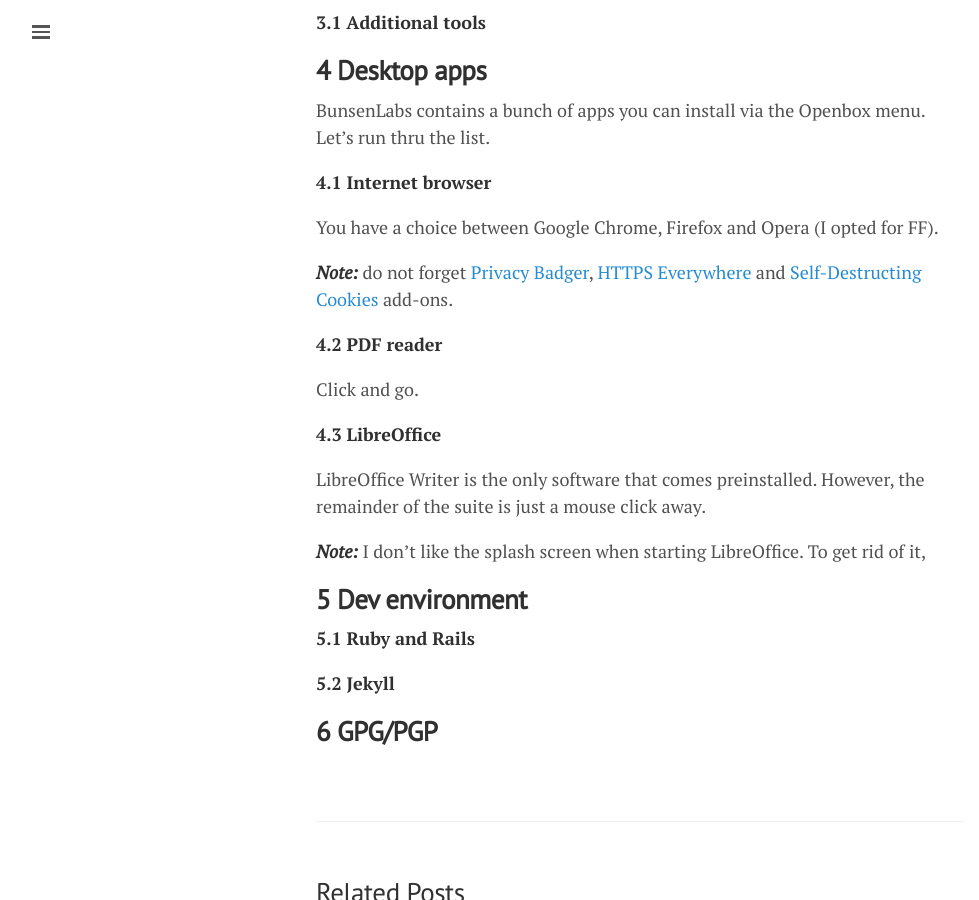
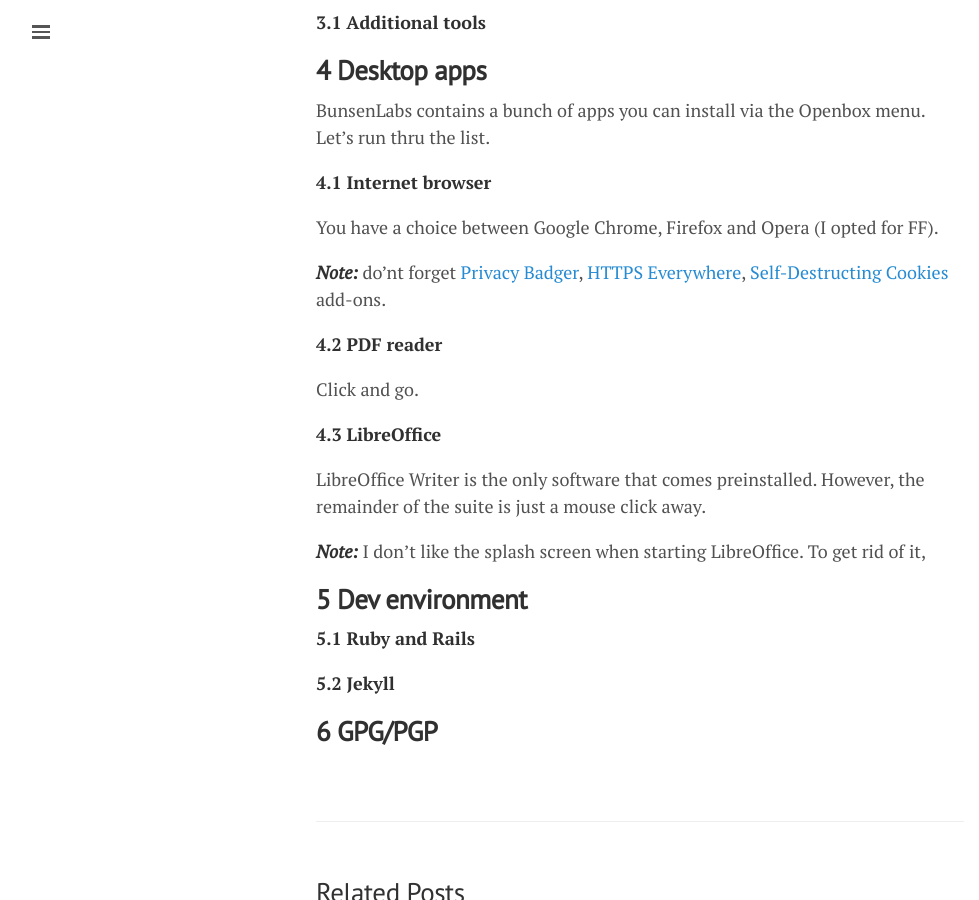
Before and after one commit to lgeurts/lgeurts.github.io, a Jekyll site: the page built from _posts/2017-07-11-bunsenlabs-linux-setup-notes-for dell-inspiron-6000.md, in a window 1280 px wide and 900 px high, scrolled down 2087 px. Shown: the whole window, without its empty margins (0-979 px from the left). Built offline with Jekyll 4.4.1, drawn with Linux system fonts in a browser that asks for light colours; nearby versions of some CDN libraries; comment, search, counter and statistics services are not loaded.

Commit message:
Update 2017-07-11-bunsenlabs-linux-setup-notes-for dell-inspiron-6000.md

```diff
--- a/_posts/2017-07-11-bunsenlabs-linux-setup-notes-for dell-inspiron-6000.md
+++ b/_posts/2017-07-11-bunsenlabs-linux-setup-notes-for dell-inspiron-6000.md
@@ -52,7 +52,7 @@
 
 You have a choice between Google Chrome, Firefox and Opera (I opted for FF).
 
-***Note:*** do not forget [Privacy Badger](https://www.eff.org/privacybadger), [HTTPS Everywhere](https://www.eff.org/https-everywhere) and [Self-Destructing Cookies](https://addons.mozilla.org/en-US/firefox/addon/self-destructing-cookies/) add-ons.
+***Note:*** do'nt forget [Privacy Badger](https://www.eff.org/privacybadger), [HTTPS Everywhere](https://www.eff.org/https-everywhere), [Self-Destructing Cookies](https://addons.mozilla.org/en-US/firefox/addon/self-destructing-cookies/) add-ons.
 
 **4.2 PDF reader**
 
```
